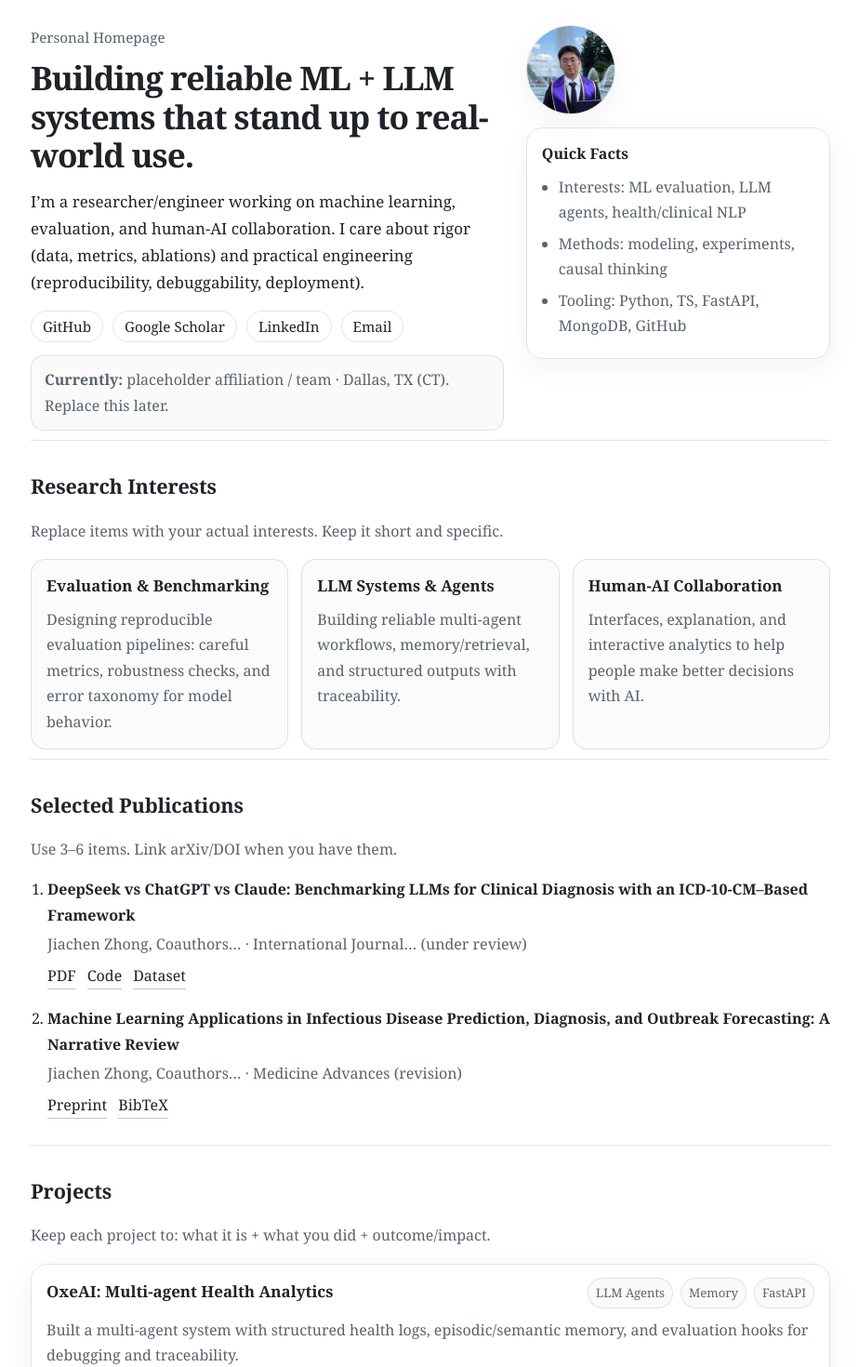
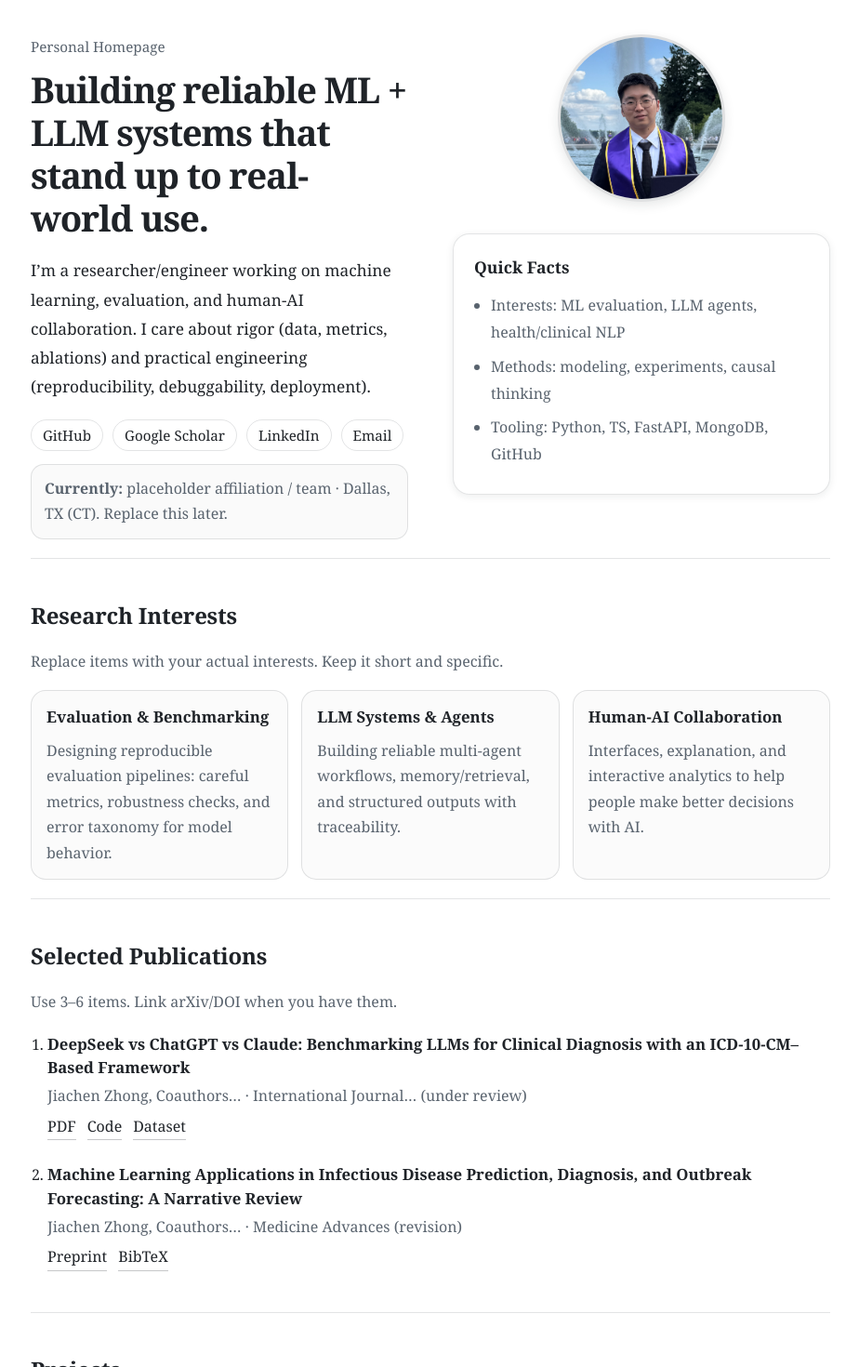
Before and after one commit to JiachenJasonZhong/jiachen_homepage, a React (Create React App) app: page / in a window 1280 px wide. Shown: the part 160-1630 px from the top of the page at 93% size, without its empty margins (177-1101 px from the left). Built offline with nearby package versions, Linux system fonts and the light colour scheme.

Commit message:
Improve homepage design and layout
- Increase avatar size from 96px to 180px with better styling
- Balance hero section layout (1:1 grid)
- Enhance typography hierarchy and font weights
- Improve spacing and padding throughout
- Add hover effects to project cards
- Refine shadows and visual polish

```diff
--- a/src/App.css
+++ b/src/App.css
@@ -41,14 +41,14 @@
 }
 
 .brand__name {
-  font-size: 1.55rem;
-  font-weight: 650;
+  font-size: 1.65rem;
+  font-weight: 700;
   letter-spacing: -0.02em;
 }
 .brand__meta {
-  margin-top: 6px;
+  margin-top: 8px;
   color: var(--muted);
-  font-size: 0.98rem;
+  font-size: 1rem;
 }
 
 .nav {
@@ -78,10 +78,11 @@
 
 .hero {
   display: grid;
-  grid-template-columns: 1.4fr 0.9fr;
-  gap: 24px;
-  padding: 34px 0 10px;
+  grid-template-columns: 1fr 1fr;
+  gap: 48px;
+  padding: 40px 0 20px;
   border-top: 1px solid var(--border);
+  align-items: start;
 }
 
 .kicker {
@@ -91,16 +92,18 @@
 }
 
 .title {
-  margin: 0 0 14px;
-  font-size: 2.2rem;
-  line-height: 1.18;
+  margin: 0 0 18px;
+  font-size: 2.4rem;
+  line-height: 1.2;
   letter-spacing: -0.03em;
+  font-weight: 700;
 }
 
 .lede {
-  margin: 0 0 16px;
+  margin: 0 0 20px;
   color: var(--text);
-  font-size: 1.06rem;
+  font-size: 1.08rem;
+  line-height: 1.8;
 }
 
 .linkRow {
@@ -141,15 +144,16 @@
   gap: 14px;
 }
 
-/* ✅ 圆形头像（你要的“圆圈效果”） */
+/* ✅ 圆形头像（优化后的尺寸和效果） */
 .avatar {
-  width: 96px;
-  height: 96px;
+  width: 180px;
+  height: 180px;
   border-radius: 999px;
   overflow: hidden;
-  border: 1px solid var(--border);
-  box-shadow: var(--shadow);
+  border: 3px solid var(--border);
+  box-shadow: 0 4px 12px rgba(31, 35, 40, 0.1);
   background: rgba(31, 35, 40, 0.02);
+  margin: 0 auto 20px;
 }
 
 .avatar img {
@@ -162,28 +166,32 @@
 .card {
   border: 1px solid var(--border);
   border-radius: 18px;
-  padding: 14px 16px;
-  box-shadow: var(--shadow);
+  padding: 20px 22px;
+  box-shadow: 0 2px 8px rgba(31, 35, 40, 0.08);
+  background: rgba(255, 255, 255, 0.5);
 }
 .card__title {
-  font-weight: 650;
-  margin-bottom: 8px;
+  font-weight: 700;
+  margin-bottom: 12px;
+  font-size: 1.1rem;
 }
 .list {
   margin: 0;
   padding-left: 18px;
   color: var(--muted);
+  line-height: 1.8;
 }
-.list li { margin: 6px 0; }
+.list li { margin: 8px 0; }
 
 .section {
-  padding: 30px 0 10px;
+  padding: 40px 0 20px;
   border-top: 1px solid var(--border);
 }
 .section h2 {
-  margin: 0 0 8px;
-  font-size: 1.35rem;
+  margin: 0 0 12px;
+  font-size: 1.5rem;
   letter-spacing: -0.01em;
+  font-weight: 700;
 }
 .muted {
   color: var(--muted);
@@ -215,14 +223,17 @@
   padding-left: 18px;
 }
 .pub {
-  margin: 14px 0 18px;
+  margin: 18px 0 24px;
 }
 .pub__title {
-  font-weight: 650;
+  font-weight: 700;
+  font-size: 1.05rem;
+  line-height: 1.5;
 }
 .pub__meta {
-  margin-top: 4px;
+  margin-top: 6px;
   color: var(--muted);
+  line-height: 1.6;
 }
 .pub__links {
   margin-top: 6px;
@@ -248,8 +259,13 @@
 .project {
   border: 1px solid var(--border);
   border-radius: 18px;
-  padding: 14px 16px;
-  box-shadow: var(--shadow);
+  padding: 20px 24px;
+  box-shadow: 0 2px 8px rgba(31, 35, 40, 0.08);
+  transition: transform 0.2s, box-shadow 0.2s;
+}
+.project:hover {
+  transform: translateY(-2px);
+  box-shadow: 0 4px 16px rgba(31, 35, 40, 0.12);
 }
 .project__top {
   display: flex;
@@ -259,11 +275,13 @@
 }
 .project h3 {
   margin: 0;
-  font-size: 1.06rem;
+  font-size: 1.15rem;
+  font-weight: 700;
 }
 .project p {
-  margin: 10px 0 0;
+  margin: 12px 0 0;
   color: var(--muted);
+  line-height: 1.7;
 }
 .project__links {
   margin-top: 10px;
```
